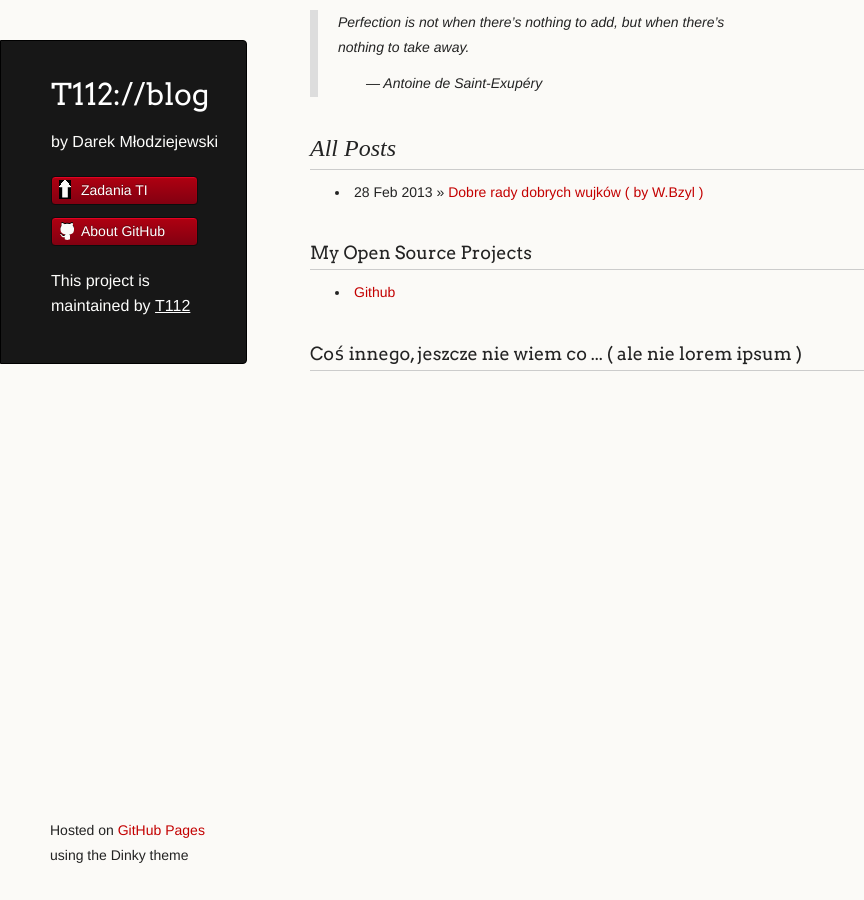
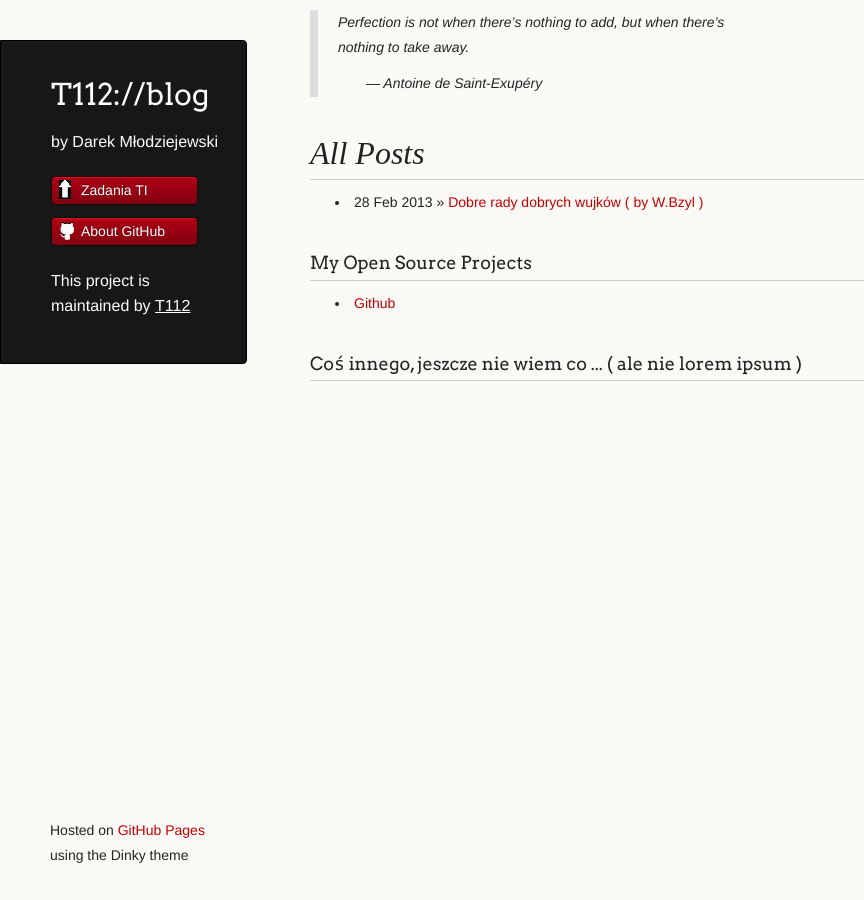
Before and after one commit to tangram112/t112blog, a Jekyll site: the page built from index.html, in a window 1280 px wide. Shown: the whole page, without its empty margins (0-864 px from the left). Built offline with Jekyll 4.4.1, drawn with Linux system fonts in a browser that asks for light colours; Markdown is read by kramdown in place of the engine named in the settings.

Commit message:
Update index.html

```diff
--- a/index.html
+++ b/index.html
@@ -5,7 +5,7 @@ title: "T112://blog"
 <!-- dartst
 <h3 style="font-family:'RuzickaFreehandW01-Roma'; font-weight: bold; font-size: 24px;">All Posts</h3>
 -->
-<h3 style="font-family:'RuzickaFreehandW01-Roma'; font-size: 24px; font-style: italic;">All Posts</h3>
+<h3 style="font-family:'RuzickaFreehandW01-Roma'; font-size: 32px; font-style: italic;">All Posts</h3>
 <ul class="posts">
   {% for post in site.posts %}
     <li><span>{{ post.date | date_to_string }}</span> &raquo; <a href="{{ post.url }}">{{ post.title }}</a>
```
